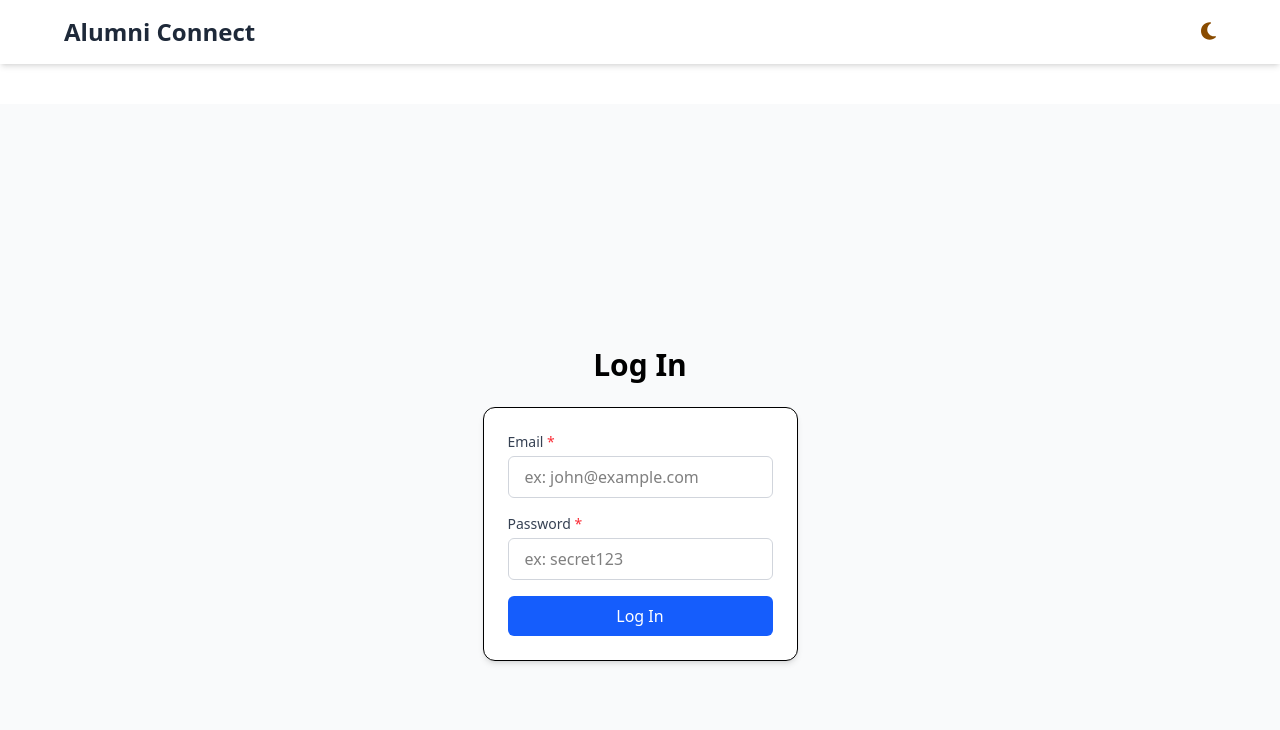
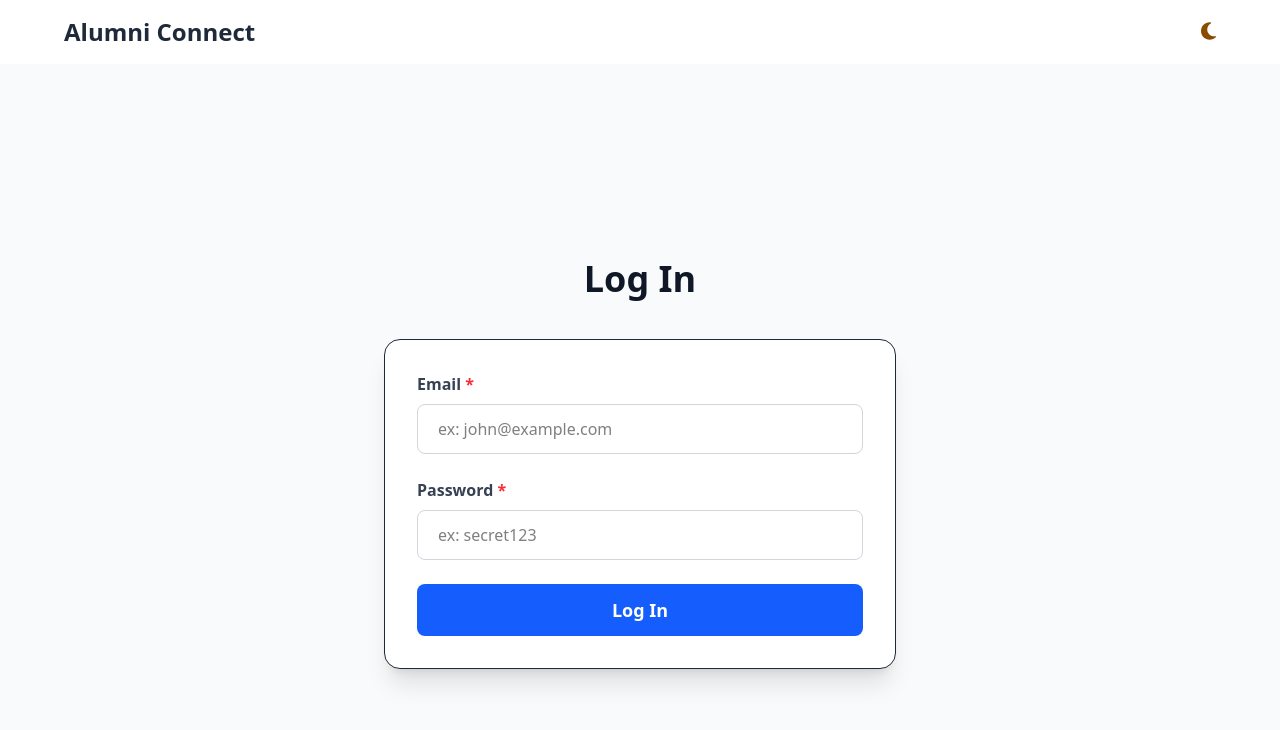
Before and after one commit to beanomahto/alumniApp-v2-, a React (Vite) app in the folder frontend/: page /login in a window 1280 px wide. Shown: the top 730 px of the page. Built offline with nearby package versions, Linux system fonts and the light colour scheme.

Commit message:
fix login

```diff
--- a/frontend/src/App.jsx
+++ b/frontend/src/App.jsx
@@ -1,47 +1,49 @@
-import React, { useState } from 'react'
-import { BrowserRouter as Router, Route, Routes } from 'react-router-dom'
-import Navbar from './components/Navbar'
-import LoginPage from './pages/LoginPage'
-import SignUpPage from './pages/SignUpPage'
-import DirectoryPage from './pages/DirectoryPage'
-import ProfilePage from './pages/ProfilePage'
+import React, { useState } from "react";
+import { BrowserRouter as Router, Route, Routes } from "react-router-dom";
+import Navbar from "./components/Navbar";
+import LoginPage from "./pages/LoginPage";
+import SignUpPage from "./pages/SignUpPage";
+import DirectoryPage from "./pages/DirectoryPage";
+import ProfilePage from "./pages/ProfilePage";
+import FeedPage from "./pages/FeedPage";
 
 const App = () => {
-  const [darkMode, setDarkMode] = useState(false)
+  const [darkMode, setDarkMode] = useState(false);
 
   const toggleDarkMode = () => {
     setDarkMode((prev) => {
-      const newMode = !prev
+      const newMode = !prev;
       if (newMode) {
-        document.documentElement.classList.add('dark')
+        document.documentElement.classList.add("dark");
       } else {
-        document.documentElement.classList.remove('dark')
+        document.documentElement.classList.remove("dark");
       }
-      return newMode
-    })
-  }
+      return newMode;
+    });
+  };
 
   return (
     <Router>
       <Navbar />
       <Routes>
         <Route
-          path="/login"
+          path='/login'
           element={
             <LoginPage toggleDarkMode={toggleDarkMode} darkMode={darkMode} />
           }
         />
         <Route
-          path="/signup"
+          path='/signup'
           element={
             <SignUpPage toggleDarkMode={toggleDarkMode} darkMode={darkMode} />
           }
         />
-        <Route path="/directory" element={<DirectoryPage />} />
-        <Route path="/profile/:id" element={<ProfilePage />} />
+        <Route path='/directory' element={<DirectoryPage />} />
+        <Route path='/profile/:id' element={<ProfilePage />} />
+        <Route path='/feed' element={<FeedPage />} />
       </Routes>
     </Router>
-  )
-}
+  );
+};
 
-export default App
+export default App;
--- a/frontend/src/components/Login.jsx
+++ b/frontend/src/components/Login.jsx
@@ -1,76 +1,74 @@
-import { useState } from 'react'
-import axios from 'axios'
+import { useState } from "react";
+import axios from "axios";
 
 const Login = () => {
   const [formData, setFormData] = useState({
-    email: '',
-    password: '',
-  })
+    email: "",
+    password: "",
+  });
 
   const handleChange = (e) => {
     setFormData((prev) => ({
       ...prev,
       [e.target.name]: e.target.value,
-    }))
-  }
+    }));
+  };
 
   const handleSubmit = async (e) => {
-    e.preventDefault()
+    e.preventDefault();
     try {
-      await axios.post('/api/auth/login', formData)
-      alert('Login successful!')
+      await axios.post("/api/auth/login", formData);
+      alert("Login successful!");
     } catch (err) {
-      alert('Login failed. Please check your credentials.', err)
+      alert("Login failed. Please check your credentials.", err);
     }
-  }
+  };
 
   const inputClasses =
-    'px-4 py-2 border border-gray-300 rounded-md focus:outline-none focus:ring-2 focus:ring-blue-400'
+    "w-full px-5 py-3 text-base border border-gray-300 dark:border-gray-600 rounded-lg bg-white dark:bg-gray-700 text-black dark:text-white focus:outline-none focus:ring-2 focus:ring-blue-400";
 
   return (
-    <div className="bg-gray-50 flex flex-col px-4">
-      <div className="max-w-sm bg-white shadow-md p-6 rounded-xl border">
-        <form onSubmit={handleSubmit} className="space-y-4">
-          <div className="flex flex-col space-y-1">
-            <label className="font-medium text-sm text-gray-700">
-              Email <span className="text-red-500">*</span>
+    <div className='w-full max-w-lg bg-white dark:bg-gray-800 text-gray-800 dark:text-gray-100 shadow-xl p-8 rounded-2xl border dark:border-gray-700'>
+      <form onSubmit={handleSubmit} className='space-y-6'>
+        <div className='flex flex-col space-y-2'>
+          <label className='font-semibold text-base text-gray-700 dark:text-gray-200'>
+            Email <span className='text-red-500'>*</span>
           </label>
           <input
-              type="email"
-              name="email"
+            type='email'
+            name='email'
             value={formData.email}
             onChange={handleChange}
-              placeholder="ex: john@example.com"
+            placeholder='ex: john@example.com'
             className={inputClasses}
             required
           />
         </div>
 
-          <div className="flex flex-col space-y-1">
-            <label className="font-medium text-sm text-gray-700">
-              Password <span className="text-red-500">*</span>
+        <div className='flex flex-col space-y-2'>
+          <label className='font-semibold text-base text-gray-700 dark:text-gray-200'>
+            Password <span className='text-red-500'>*</span>
           </label>
           <input
-              type="password"
-              name="password"
+            type='password'
+            name='password'
             value={formData.password}
             onChange={handleChange}
-              placeholder="ex: secret123"
+            placeholder='ex: secret123'
             className={inputClasses}
             required
           />
         </div>
 
         <button
-            type="submit"
-            className="w-full bg-blue-600 text-white py-2 rounded-md hover:bg-blue-700 transition"
+          type='submit'
+          className='w-full bg-blue-600 text-white py-3 rounded-lg hover:bg-blue-700 text-lg font-semibold transition duration-200'
         >
           Log In
         </button>
       </form>
     </div>
-    </div>
-  )
-}
+  );
+};
 
-export default Login
+export default Login;
--- a/frontend/src/pages/LoginPage.jsx
+++ b/frontend/src/pages/LoginPage.jsx
@@ -1,12 +1,14 @@
-import Login from '../components/Login'
+import Login from "../components/Login";
 
 const LoginPage = () => {
   return (
-    <div className="min-h-screen bg-gray-50 flex flex-col items-center justify-center px-4 mt-10 mb-10">
-      <h1 className="text-3xl font-bold mb-6">Log In</h1>
+    <div className='min-h-screen bg-gray-50 dark:bg-gray-900 flex flex-col items-center justify-center px-4'>
+      <h1 className='text-4xl font-bold mb-10 text-center text-gray-900 dark:text-white'>
+        Log In
+      </h1>
       <Login />
     </div>
-  )
-}
+  );
+};
 
-export default LoginPage
+export default LoginPage;
```
Lines whose indentation alone changed are shown as unchanged.
